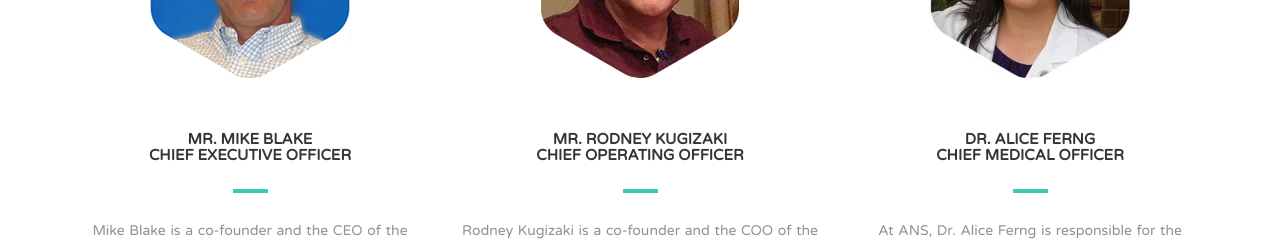
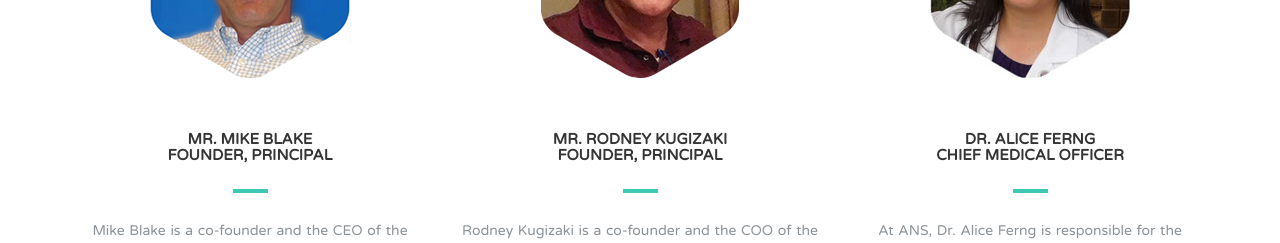
Before and after one commit to aferng/AutonomicSys, a plain HTML site: page index.html in a window 1280 px wide. Shown: the part 4240-4483 px from the top of the page. Drawn offline with nearby package versions, Linux system fonts and the light colour scheme.

Commit message:
Title change

```diff
--- a/index.html
+++ b/index.html
@@ -181,7 +181,7 @@
                     <li>
                       <div class="col-md-4 wp5">
                         <img src="img/team-01.png" alt="Team Member">
-                        <h2>Mr. Mike Blake<br>Chief Executive Officer</h2>
+                        <h2>Mr. Mike Blake<br>Founder, Principal</h2>
                         <p>Mike Blake is a co-founder and the CEO of the company. Prior to the formation of ANS, Mr. Blake had developed novel, wearable PPG technology exhibiting ECG accuracy. His work in electrophysiology has focused on data capture and analysis relating to changes in cardiac activity under varying clinical, physiological and stress conditions. Mr. Blake has over 25 years of technical leadership positions in medical device, imaging and instrumentation, product development, applications and integration. Mr. Blake holds a BSc (Hons) in field Electrical Engineering from Bath University and is an International Professional Engineer (IntPE(UK)).</p>
                         <div class="social">
                           <ul class="social-buttons">
@@ -192,7 +192,7 @@
                       </div>
                       <div class="col-md-4 wp5 delay-05s">
                         <img src="img/team-02.png" alt="Team Member">
-                        <h2>Mr. Rodney Kugizaki<br>Chief Operating Officer</h2>
+                        <h2>Mr. Rodney Kugizaki<br>Founder, Principal</h2>
                         <p>Rodney Kugizaki is a co-founder and the COO of the company. Prior to the formation of ANS, Mr. Kugizaki has held technical and business leadership positions in medical diagnostics, personalized healthcare, product, system, software and process development.  With over 30 years of experience, he has been in leadership positions with Johnson and Johnson, Roche Diagnostics and multiple start-up organizations. In 2015, Mr. Kugizaki co-founded ANS with Mr. Blake. Mr. Kugizaki holds a B.S. in Electrical Engineering from the University of California, Los Angeles.</p>
                         <div class="social">
                           <ul class="social-buttons">
```
